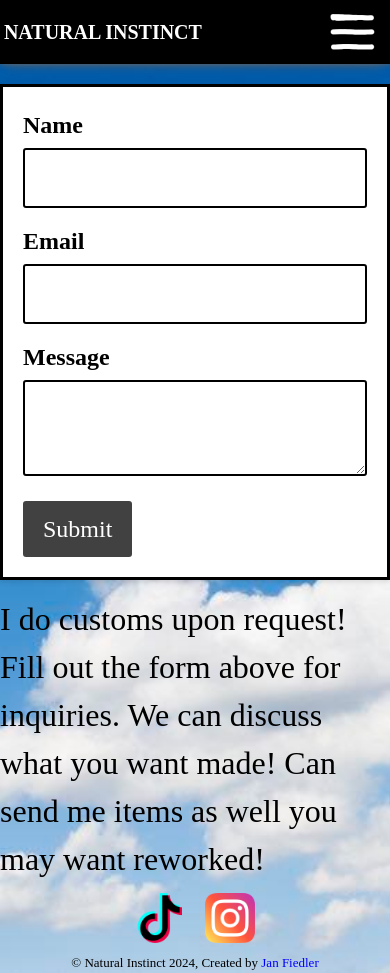
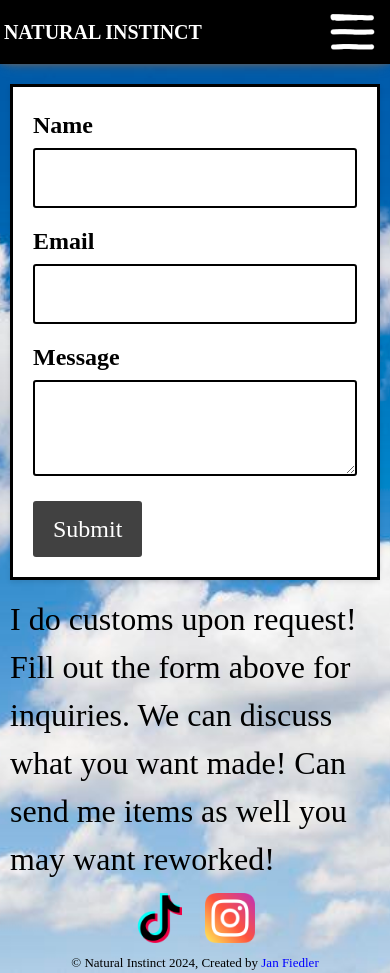
Before and after one commit to janFiedler1/natural-instinct-firebase, a React (Create React App) app: page /contact in a window 390 px wide. Built offline with nearby package versions, Linux system fonts and the light colour scheme; a web font is replaced by a local one.

Commit message:
add empty page message

```diff
--- a/src/component-css/ShopPageComponent.css
+++ b/src/component-css/ShopPageComponent.css
@@ -1,6 +1,23 @@
+.shop-page-container {
+    display: flex;
+    flex-direction: column;
+}
 .shop-page-title {
     color: black;
     margin-left: 5vh;
     margin-top: 20px;
     font-size: 40px;
 }
+.empty-page {
+    color: black;
+    font-size: x-large;
+    margin-top: 100px;
+    margin-left: auto;
+    margin-right: auto;
+}
+@media screen and (max-width: 600px) {
+    .empty-page {
+        margin-left: 30px;
+        margin-right: 30px;
+    }
+}
--- a/src/component-css/W3ContactComponent.css
+++ b/src/component-css/W3ContactComponent.css
@@ -47,11 +47,21 @@
     font-size: xx-large;
     margin-top: 15px;
     color: black;
-    margin-left: auto;
-    margin-right: auto;
+    width: 100%;
     display: flex;
   }
   .contact-message-text {
-    margin-left: auto;
-    margin-right: auto;
+    margin-left: 80px;
+    margin-right: 80px;
   }
+  @media screen and (max-width: 520px) {
+    .contact-message-text {
+      margin-left: 10px;
+      margin-right: 10px;
+    }
+    .contact-form {
+      margin-left: 10px;
+      margin-right: 10px;
+
+    }
+  }
--- a/src/components/ShopPageComponent.js
+++ b/src/components/ShopPageComponent.js
@@ -1,4 +1,4 @@
-import React from "react";
+import React, { useState } from "react";
 import PieceGrid from './PieceGridComponent';
 import '../component-css/ShopPageComponent.css';
 import { useParams } from "react-router-dom";
@@ -17,13 +17,15 @@ function ShopPage ({pieces, title, category}) {
         return filteredPiecesArray;
     }
 
+    const emptyPage = (filteredPieces(category).length == 0 ? (<span className="empty-page">Nothing available right now, check again another time!</span>) : null);
+
     return (
         <React.Fragment>
             <div className="shop-page-container">
-                {/* <h1 className="shop-page-title">{params.category.charAt(0).toUpperCase() + params.category.slice(1)}</h1>
-                <PieceGrid pieces={filteredPieces(params.category)}/>  */}
                 <h1 className="shop-page-title">{category.charAt(0).toUpperCase() + category.slice(1)}</h1>
+                {emptyPage}
                 <PieceGrid pieces={filteredPieces(category)}/>
+
             </div>
         </React.Fragment>
     )
```
